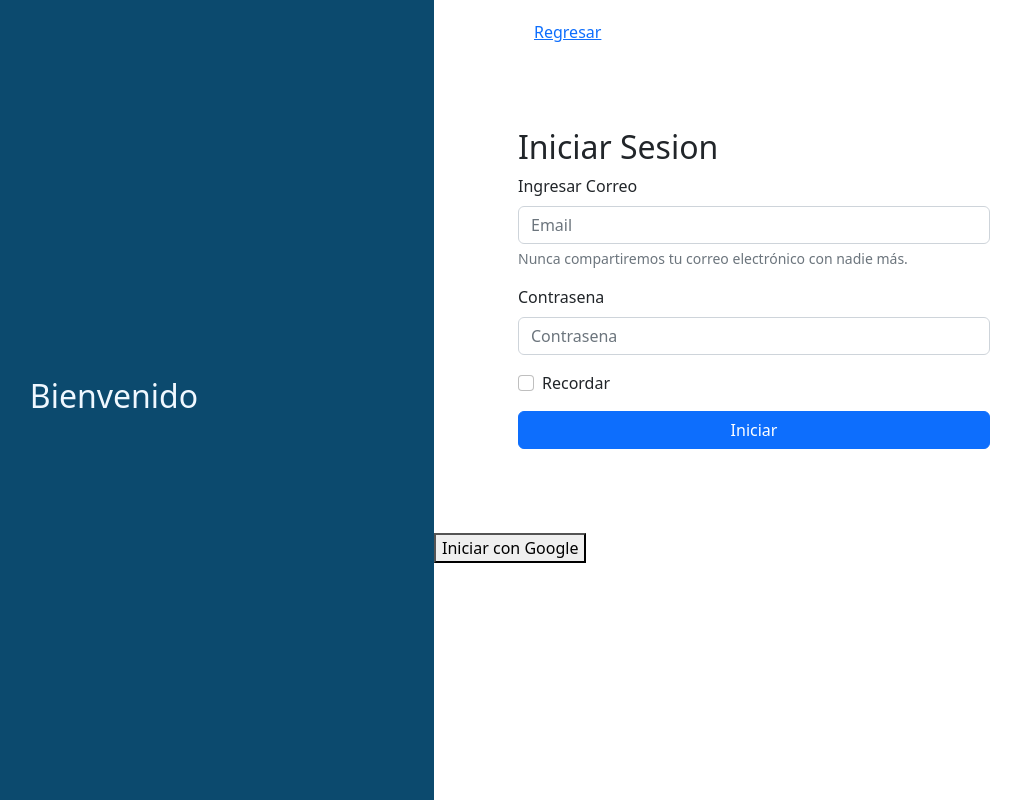
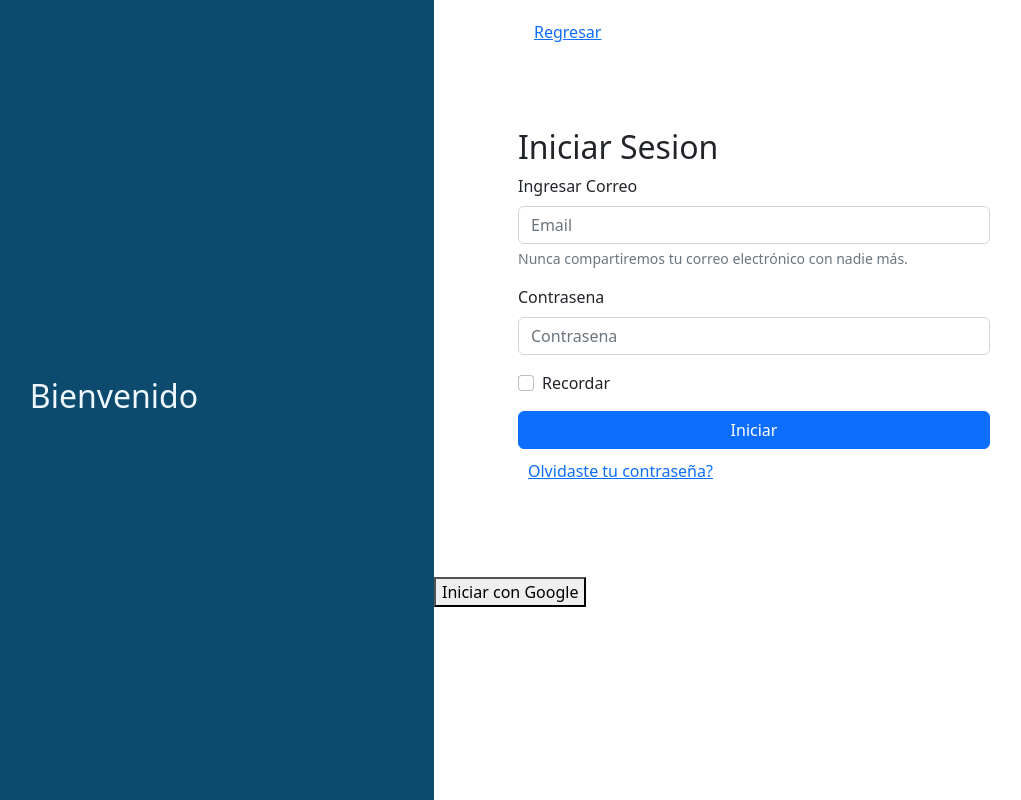
Before and after one commit to JuanVaquiro/SENA-PROJECT, a React (Vite) app: page /login in a window 1280 px wide. Shown: the whole page, without its empty margins (206-1227 px from the left). Built offline with nearby package versions, Linux system fonts and the light colour scheme; no server answers.

Commit message:
password reset

```diff
--- a/src/pages/IniciarSesion.jsx
+++ b/src/pages/IniciarSesion.jsx
@@ -9,7 +9,7 @@ const IniciarSesion = () => {
     password: "",
   });
 
-  const { Login, LoginWithGoogle } = useAuth();
+  const { Login, LoginWithGoogle, ResetPassword } = useAuth();
   const navigate = useNavigate();
   const [Error, setError] = useState("");
 
@@ -32,6 +32,16 @@ const IniciarSesion = () => {
     try {
       await LoginWithGoogle()
       navigate("/Index");
+    } catch (error) {
+      setError(error.message)
+    }
+  }
+
+  const HandleResetPassword = async () => {
+    if(!user.email) return setError('Por favor Ingresar un correo')
+    try {
+      await ResetPassword(user.email)
+      setError('hemos enviado un correo de recuperacion de contraseña al correo vinculado')
     } catch (error) {
       setError(error.message)
     }
@@ -90,6 +100,14 @@ const IniciarSesion = () => {
           <button type="submit" className="btn btn-primary">
             Iniciar
           </button>
+
+          <a
+          onClick={HandleResetPassword}
+          style={{ margin: "10px" }}
+          href="#!">
+          Olvidaste tu contraseña?
+          </a>
+
         </form>
          <button className="" onClick={HanldeGoogleSignin} >
             Iniciar con Google
--- a/src/pages/Registrace.jsx
+++ b/src/pages/Registrace.jsx
@@ -22,7 +22,7 @@ const Registrace = () => {
     setError('')
     try {
       await Signup(user.email, user.password);
-      navigate('/')
+      navigate('/Index')
     } catch (error) {
       setError(error.message)
     };
```
Also changed, not shown: src/context/autoContext.jsx (+5 -2 lines).
